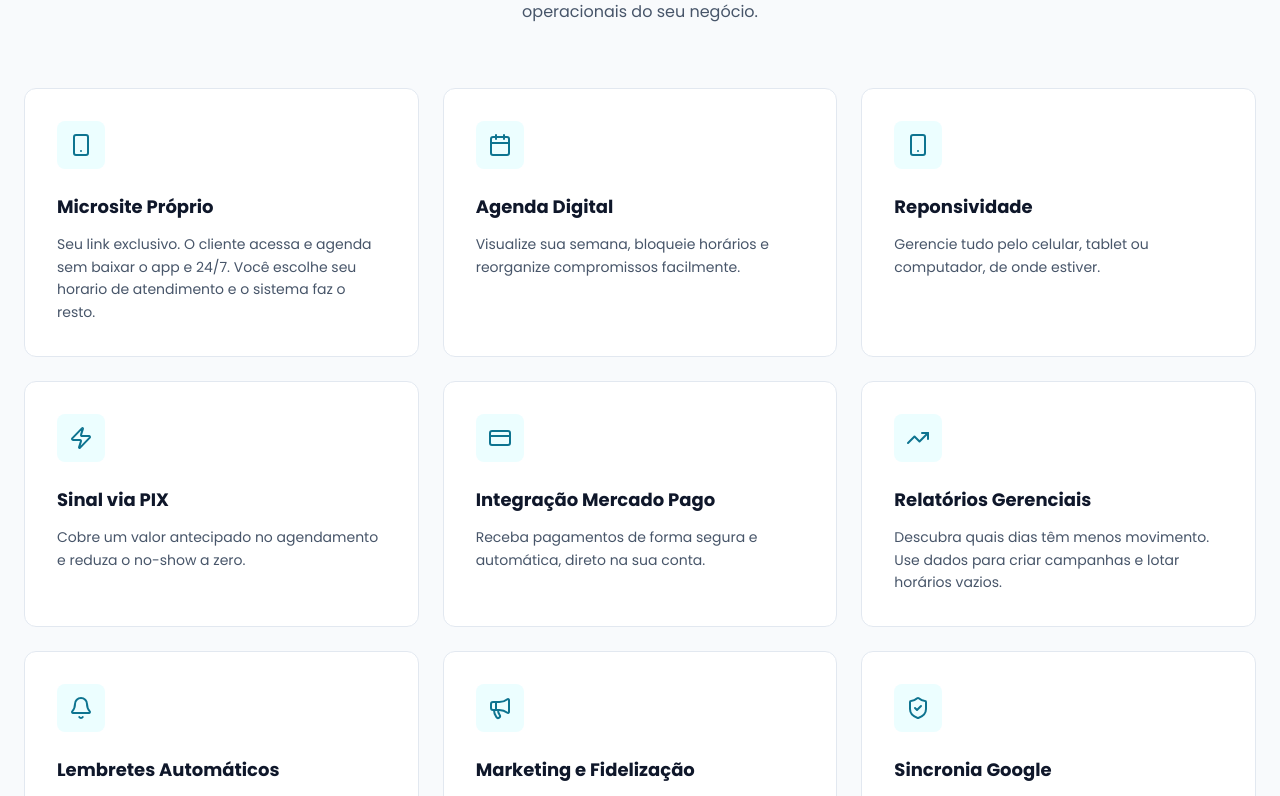
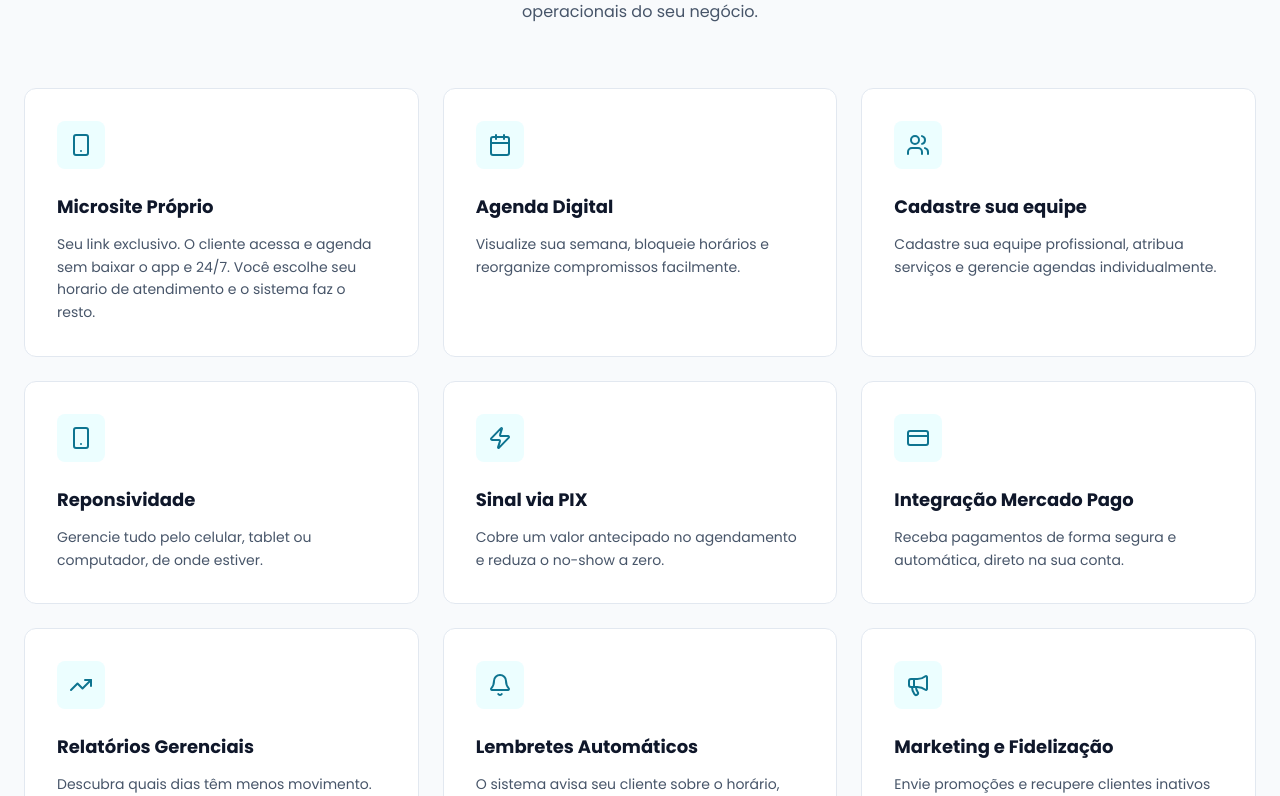
Before and after one commit to Raphahf6/agendador, a React (Vite) app: page / in a window 1280 px wide. Shown: the part 1664-2460 px from the top of the page. Built offline with nearby package versions, Linux system fonts and the light colour scheme; no server answers; what @mercadopago/sdk-react would draw is missing.

Commit message:
melhora landing

```diff
--- a/src/pages/LandingPage.jsx
+++ b/src/pages/LandingPage.jsx
@@ -5,7 +5,7 @@ import {
   ArrowRight, Menu, X, BarChart2, Smartphone, Mail, ShieldCheck,
   DollarSign, PieChart, Settings, HelpCircle, ChevronDown, ChevronUp,
   Bell, Megaphone, CreditCard, Globe, TrendingUp, Eye,
-  RefreshCcw,Instagram,Facebook
+  RefreshCcw,Instagram,Facebook,
 } from 'lucide-react';
 import { LogoHoralis } from '@/components/Logo';
 import { DISPLAY_PRICE_SETUP } from '@/utils/pricing';
@@ -255,6 +255,10 @@ export function LandingPage() {
               description="Visualize sua semana, bloqueie horários e reorganize compromissos facilmente."
             />
             <FeatureCard
+              icon={Users} title="Cadastre sua equipe"
+              description="Cadastre sua equipe profissional, atribua serviços e gerencie agendas individualmente."
+            />
+            <FeatureCard
               icon={Smartphone} title="Reponsividade"
               description="Gerencie tudo pelo celular, tablet ou computador, de onde estiver."
             />
@@ -325,8 +329,8 @@ export function LandingPage() {
             </div>
             <ul className="space-y-4 mb-8 text-left">
               {[
-                "Agendamentos Ilimitados", "Microsite Personalizado", "Pagamento de Sinal Online",
-                "Lembretes Automáticos", "Relatórios Gerenciais", "Suporte Prioritário","E-mail Marketing","Gestão de Clientes", "Em breve cadastramento de múltiplos funcionários"
+                "Agendamentos Ilimitados", "Microsite Personalizado", "Pagamento de Sinal Online", "Cadastramento de Equipe e atribuição de Serviços",
+                "Lembretes Automáticos", "Relatórios Gerenciais", "Suporte Prioritário","E-mail Marketing","Gestão de Clientes"
               ].map((item, i) => (
                 <li key={i} className="flex items-center gap-3 text-slate-700 font-medium text-sm">
                   <Check className="w-5 h-5 text-cyan-600 flex-shrink-0" /> {item}
```
